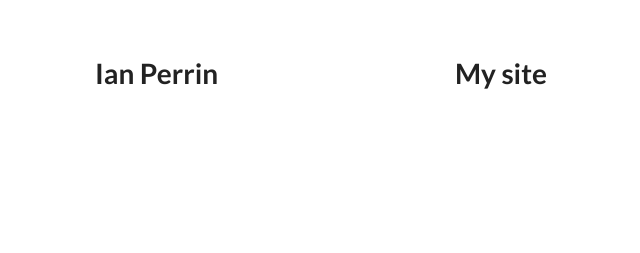
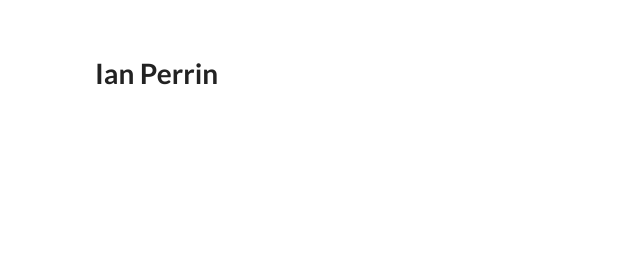
Before and after one commit to ianperrin/ianperrin.github.io, a Jekyll site: the page built from index.html, in a window 1280 px wide. Shown: the top 253 px of the page, without its empty margins (115-755 px from the left). Built offline with Jekyll 4.4.1, drawn with Linux system fonts in a browser that asks for light colours; nearby versions of some CDN libraries.

Commit message:
Update index.html

```diff
--- a/index.html
+++ b/index.html
@@ -1,4 +1,2 @@
 ---
 ---
-<h1>
-<a id="my-site" class="anchor" href="#my-site" aria-hidden="true"><span class="octicon octicon-link"></span></a>My site</h1>
```
